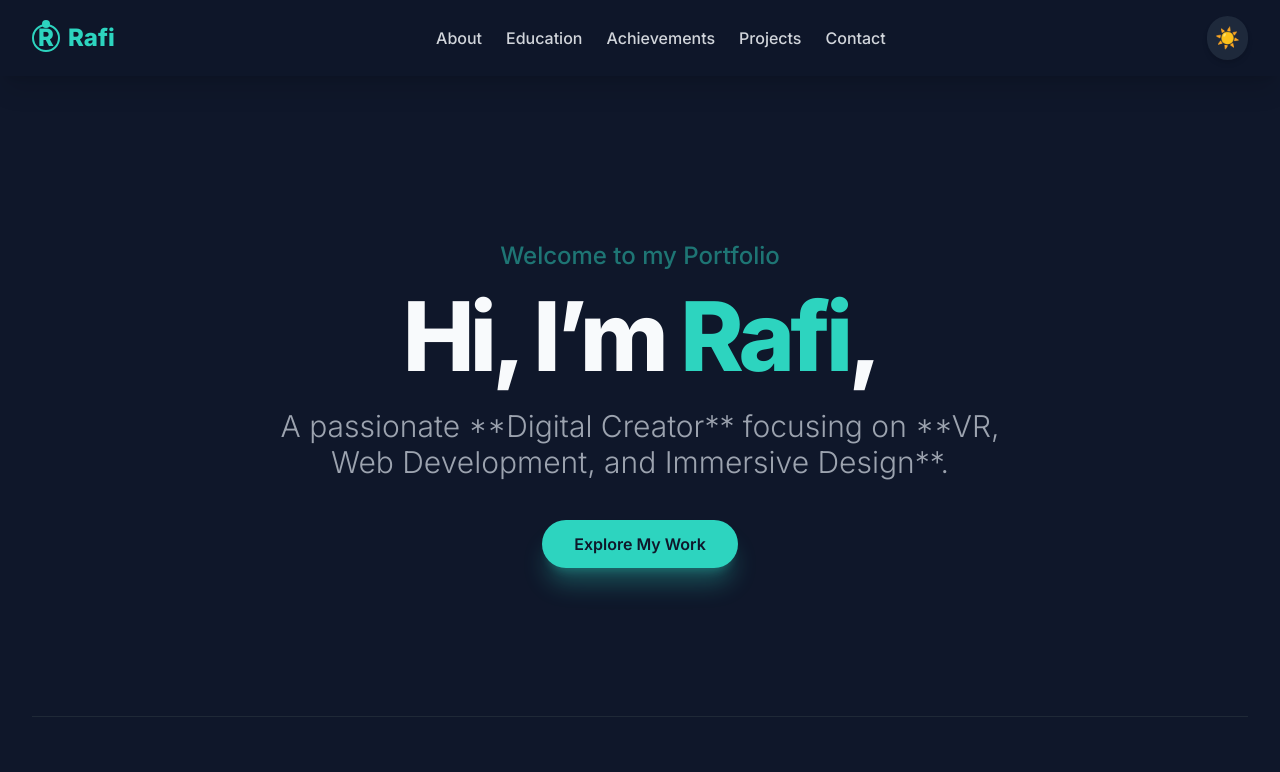
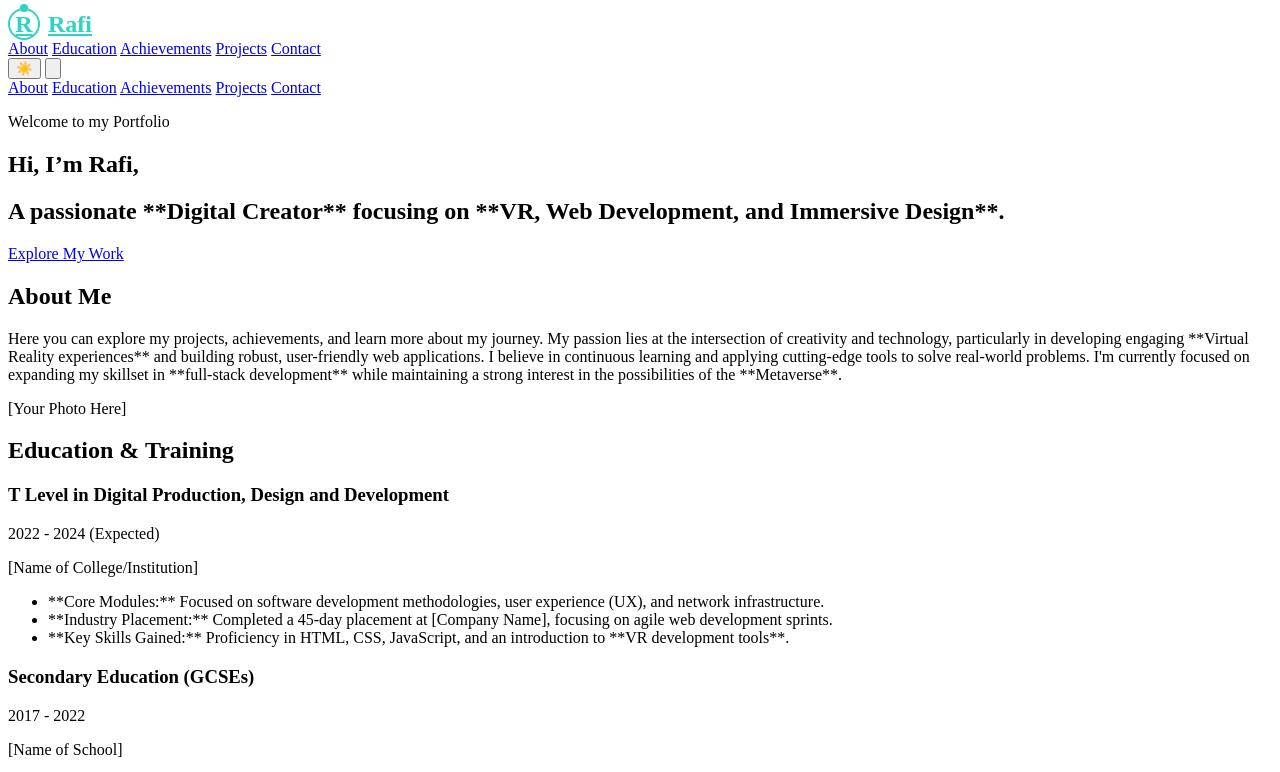
Before and after one commit to islamrafi1180-creator/my-website, a plain HTML site: page index.html in a window 1280 px wide. Shown: the top 772 px of the page. Drawn offline with nearby package versions, Linux system fonts and the light colour scheme.

Commit message:
Update index.html

```diff
--- a/index.html
+++ b/index.html
@@ -4,31 +4,6 @@
     <meta charset="UTF-8">
     <meta name="viewport" content="width=device-width, initial-scale=1.0">
     <title>Rafi | Digital Creator</title>
-    <!-- Load Tailwind CSS -->
-    <script src="https://cdn.tailwindcss.com"></script>
-    <script>
-        // Set up Tailwind configuration for the theme
-        tailwind.config = {
-            darkMode: 'class', // Enable dark mode based on the 'dark' class on the HTML tag
-            theme: {
-                extend: {
-                    colors: {
-                        'primary-accent': '#2dd4bf', // Teal-400 for highlights
-                        'background-dark': '#0f172a', // Slate-900
-                        'card-dark': '#1e293b', // Slate-800
-                        'text-light': '#f8fafc', // Slate-50
-
-                        'background-light': '#f1f5f9', // Slate-100
-                        'card-light': '#ffffff', // White
-                        'text-dark': '#0f172a', // Slate-900
-                    },
-                    fontFamily: {
-                        sans: ['Inter', 'sans-serif'],
-                    },
-                }
-            }
-        }
-    </script>
     <!-- Inter Font Import -->
     <link href="https://fonts.googleapis.com/css2?family=Inter:wght@100..900&display=swap" rel="stylesheet">
     <style>
```
